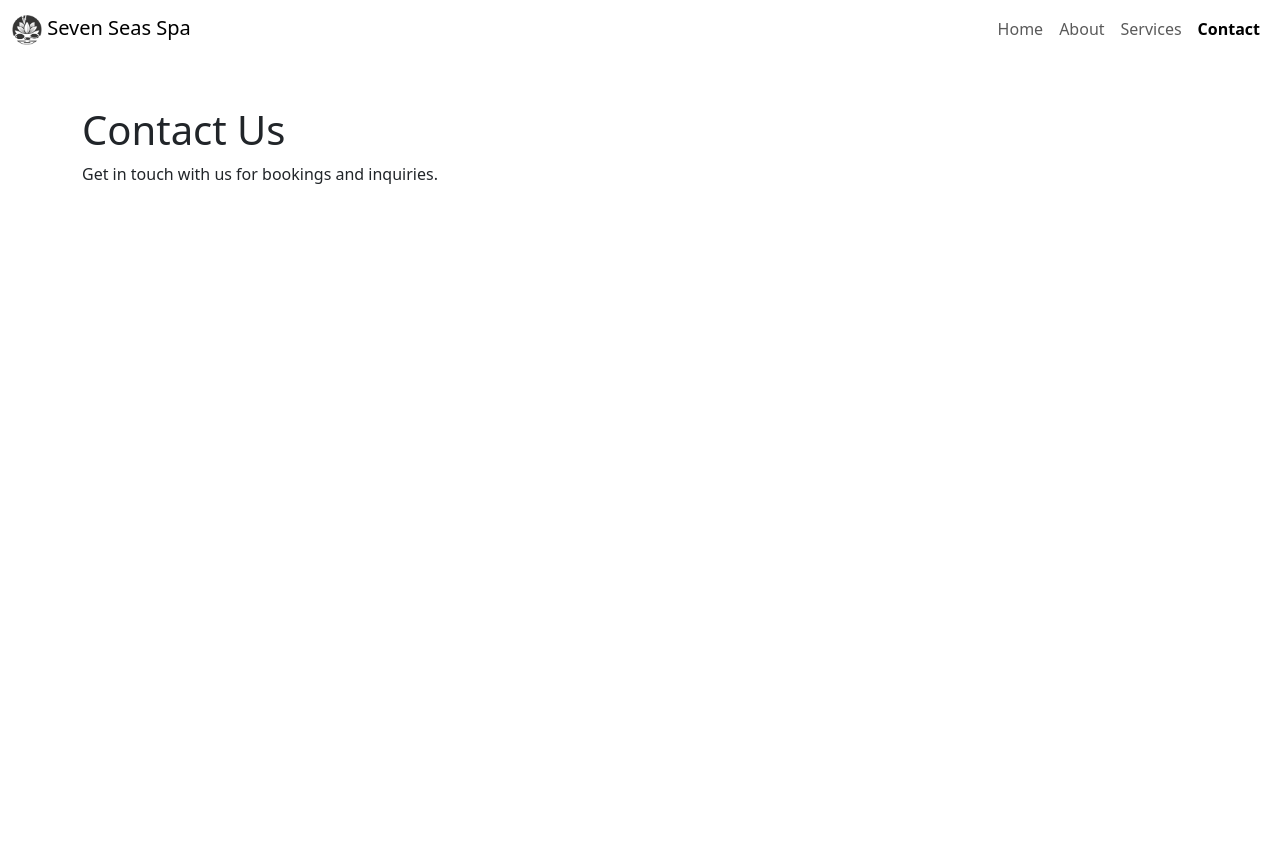
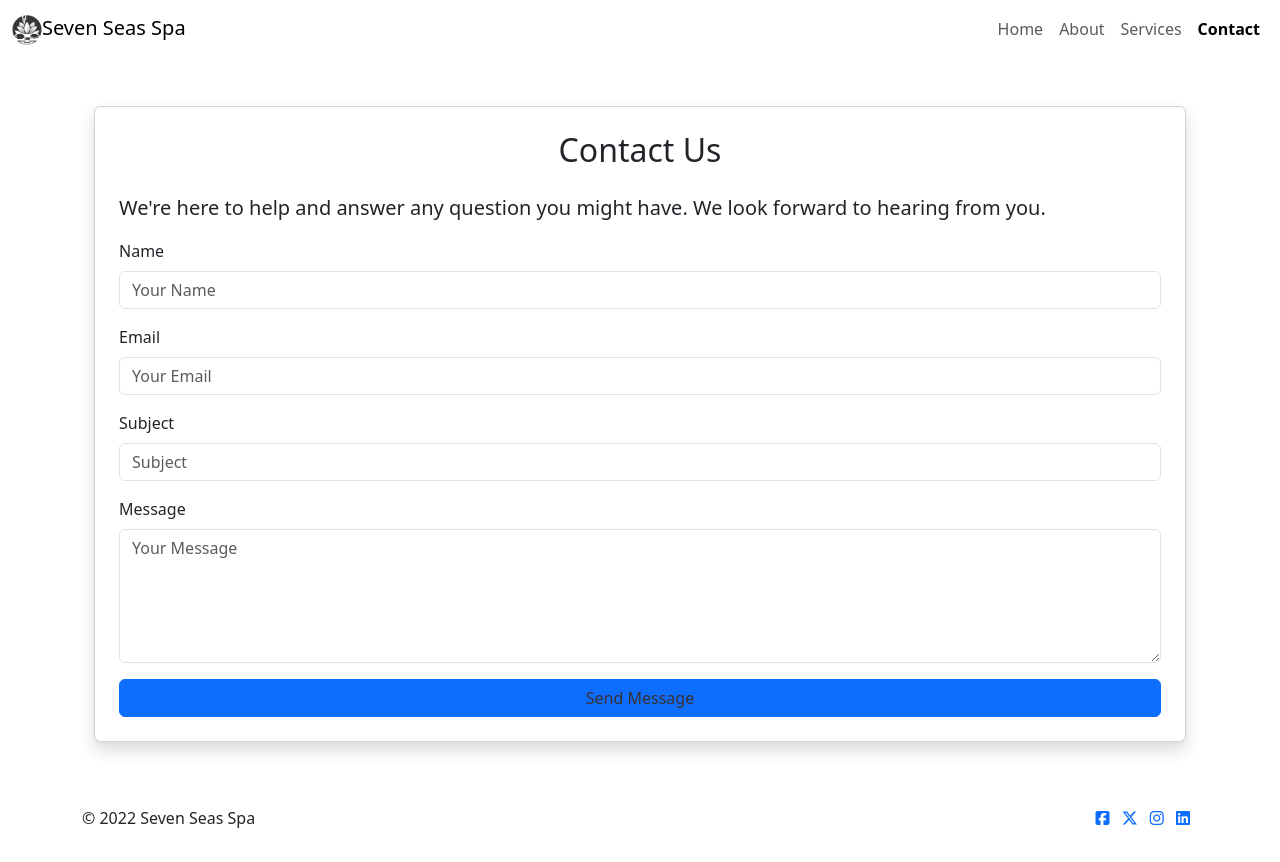
Before and after one commit to luckylemontree/Seven-Seas-Spa, a plain HTML site: page contact.html in a window 1280 px wide. Before the commit the page ends 800 px from the top, so only its background shows below. Drawn offline with nearby package versions, Linux system fonts and the light colour scheme.

Commit message:
create thankyou page and make othe pages

```diff
--- a/contact.html
+++ b/contact.html
@@ -24,17 +24,16 @@
 
 <body>
     <!-- Navbar -->
-    <nav class="navbar navbar-expand-lg bg-white "  data-bs-theme="#3b2f2f">
+    <nav class="navbar navbar-expand-lg bg-white " data-bs-theme="#3b2f2f">
         <div class="container-fluid">
-
-            <a class="navbar-brand" href="index.html">  <img src="assets/images/logo.png" alt="Seven Seas Spa Logo"
-                    width="30" height="30"> Seven Seas Spa</a>
+            <a class="navbar-brand" href="index.html"> <img src="assets/images/logo.png" alt="Seven Seas Spa Logo"
+                    width="30" height="30">Seven Seas Spa</a>
             <button class="navbar-toggler" type="button" data-bs-toggle="collapse" data-bs-target="#navbarNav"
                 aria-controls="navbarNav" aria-expanded="false" aria-label="Toggle navigation">
                 <span class="navbar-toggler-icon"></span>
             </button>
             <div class="collapse navbar-collapse" id="navbarNav">
-                <ul class="navbar-nav ms-auto">
+                <ul class="navbar-nav ms-auto ">
                     <li class="nav-item">
                         <a class="nav-link" href="index.html">Home</a>
                     </li>
@@ -45,18 +44,67 @@
                         <a class="nav-link" href="services.html">Services</a>
                     </li>
                     <li class="nav-item">
-                        <a class="nav-link active" aria-current="page" href="contact.html">Contact</a>
+                        <a class="nav-link  active" aria-current="page"  href="contact.html">Contact</a>
                     </li>
                 </ul>
             </div>
         </div>
     </nav>
 
-    <div class="container mt-5">
-        <h1>Contact Us</h1>
-        <p>Get in touch with us for bookings and inquiries.</p>
-    </div>
 
+    <!-- Main Section -->
+    <main class="container my-5">
+        <div class="container">
+            <div class="card shadow p-4">
+                <h2 class="card-title text-center mb-4">Contact Us</h2>
+                <p class="lead">We're here to help and answer any question you might have. We look forward to hearing
+                    from you.</p>
+                <form action="thankyou.html">
+                    <div class="mb-3">
+                        <label for="name" class="form-label">Name</label>
+                        <input type="text" class="form-control" id="name" placeholder="Your Name" required>
+                    </div>
+                    <div class="mb-3">
+                        <label for="email" class="form-label">Email</label>
+                        <input type="email" class="form-control" id="email" placeholder="Your Email" required>
+                    </div>
+                    <div class="mb-3">
+                        <label for="subject" class="form-label">Subject</label>
+                        <input type="text" class="form-control" id="subject" placeholder="Subject" required>
+                    </div>
+                    <div class="mb-3">
+                        <label for="message" class="form-label">Message</label>
+                        <textarea class="form-control" id="message" rows="5" placeholder="Your Message"
+                            required></textarea>
+                    </div>
+                    <div class="d-grid">
+                        <button type="submit" class="btn btn-primary">Send Message</button>
+                    </div>
+                </form>
+            </div>
+        </div>
+    </main>
+ <!-- Footer -->
+    <footer class="footer text-center text-lg-start py-3 mt-auto">
+        <div class="container">
+            <div class="row">
+                <div class="col-md-6 text-md-start mb-3 mb-md-0">
+                    <p>© 2022 Seven Seas Spa</p>
+                </div>
+                <div class="col-md-6 text-md-end">
+                    <a href="https://www.facebook.com/Code.InstituteIRL/" target="_blank" rel="noopener noreferrer"
+                        aria-label="Visit our Facebook page" class="me-2"><i class="fa-brands fa-square-facebook"></i></a>
+                    <a href="https://x.com/codeinstitute" target="_blank" rel="noopener noreferrer"
+                        aria-label="Follow us on Twitter" class="me-2"><i
+                                class="fa-brands fa-x-twitter"></i></a>
+                    <a href="https://www.instagram.com/codeinstitute/" target="_blank" rel="noopener noreferrer"
+                        aria-label="Follow us on Instagram" class="me-2"><i class="fa-brands fa-instagram"></i></a>
+                    <a href="https://www.linkedin.com/school/code-institute/" target="_blank" rel="noopener noreferrer"
+                        aria-label="Connect with us on LinkedIn" class="me-2"><i class="fa-brands fa-linkedin"></i></a>
+                </div>
+            </div>
+        </div>
+    </footer>
     <!-- Bootstrap JS -->
     <script src="https://cdn.jsdelivr.net/npm/bootstrap@5.3.3/dist/js/bootstrap.bundle.min.js"
         integrity="sha384-YvpcrYf0tY3lHB60NNkmXc5s9fDVZLESaAA55NDzOxhy9GkcIdslK1eN7N6jIeHz" crossorigin="anonymous">
```
